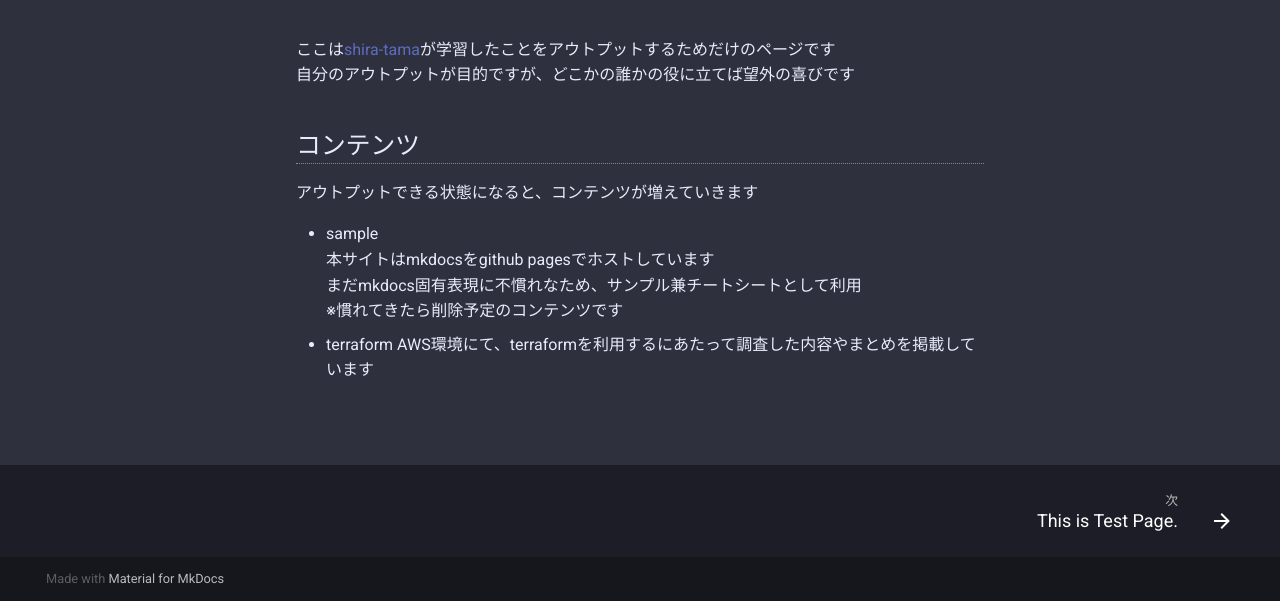
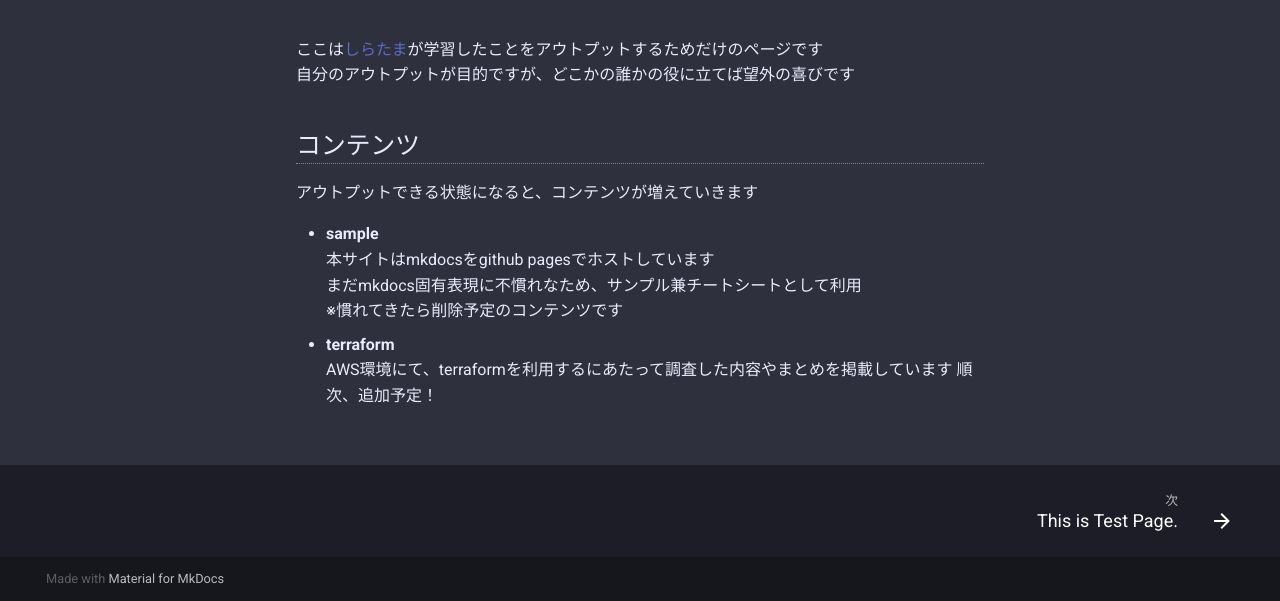
Before and after one commit to shira-tama/cradle, a plain HTML site: page index.html in a window 1280 px wide. Shown: the part 199-800 px from the top of the page. Drawn offline with Linux system fonts and the light colour scheme.

Commit message:
deploy: shira-tama/mkdocs@548cd4124627bdb593fcdfe26f129d92301c13aa

```diff
--- a/index.html
+++ b/index.html
@@ -409,17 +409,18 @@
 
 
                 <h1 id="welcome-to-shiratamas-note">Welcome to shiratama's Note.</h1>
-<p>ここは<a href="https://twitter.com/tama_shira">shira-tama</a>が学習したことをアウトプットするためだけのページです<br />
+<p>ここは<a href="https://twitter.com/tama_shira">しらたま</a>が学習したことをアウトプットするためだけのページです<br />
 自分のアウトプットが目的ですが、どこかの誰かの役に立てば望外の喜びです  </p>
 <h2 id="_1">コンテンツ</h2>
 <p>アウトプットできる状態になると、コンテンツが増えていきます</p>
 <ul>
-<li>sample<br />
+<li><strong>sample</strong><br />
 本サイトはmkdocsをgithub pagesでホストしています<br />
 まだmkdocs固有表現に不慣れなため、サンプル兼チートシートとして利用<br />
 ※慣れてきたら削除予定のコンテンツです  </li>
-<li>terraform
-AWS環境にて、terraformを利用するにあたって調査した内容やまとめを掲載しています</li>
+<li><strong>terraform</strong><br />
+AWS環境にて、terraformを利用するにあたって調査した内容やまとめを掲載しています
+順次、追加予定！</li>
 </ul>
 
 
```
Also changed, not shown: search/search_index.json (+1 -1 lines), 1 other file.
